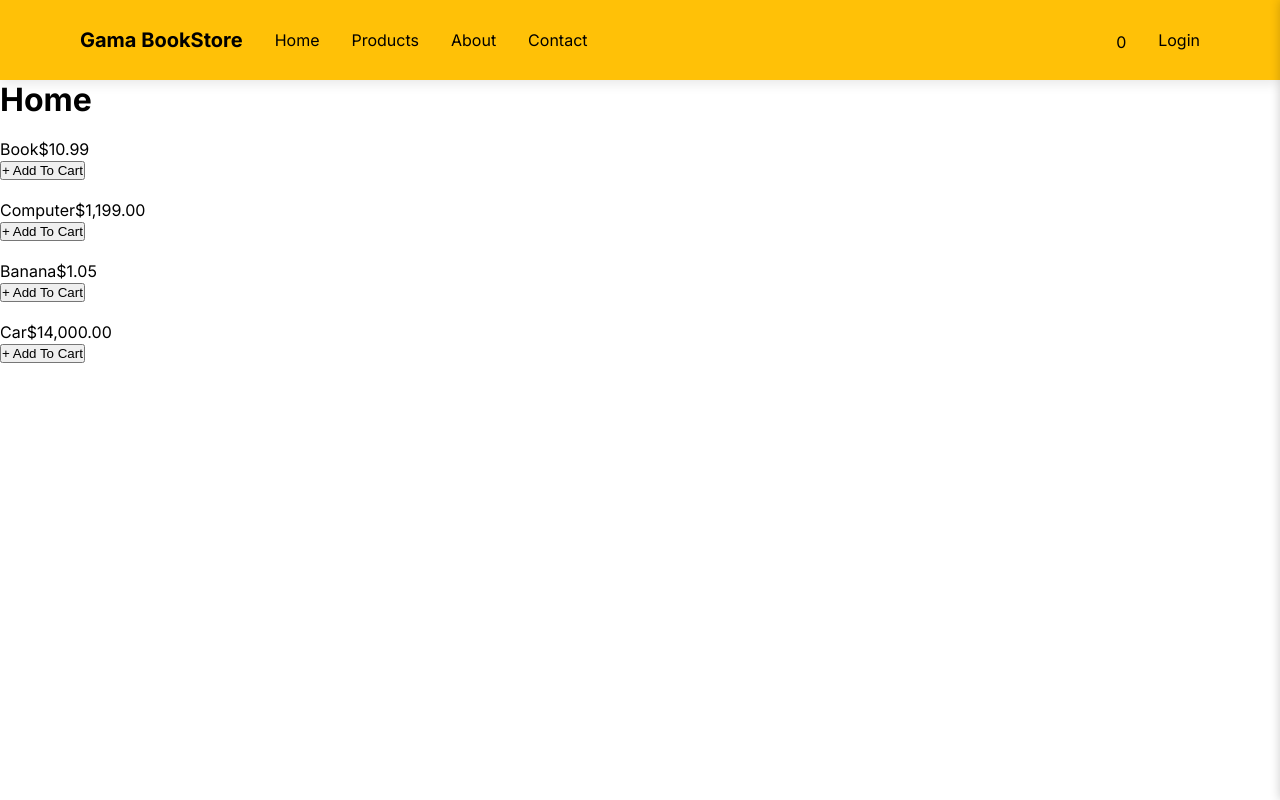
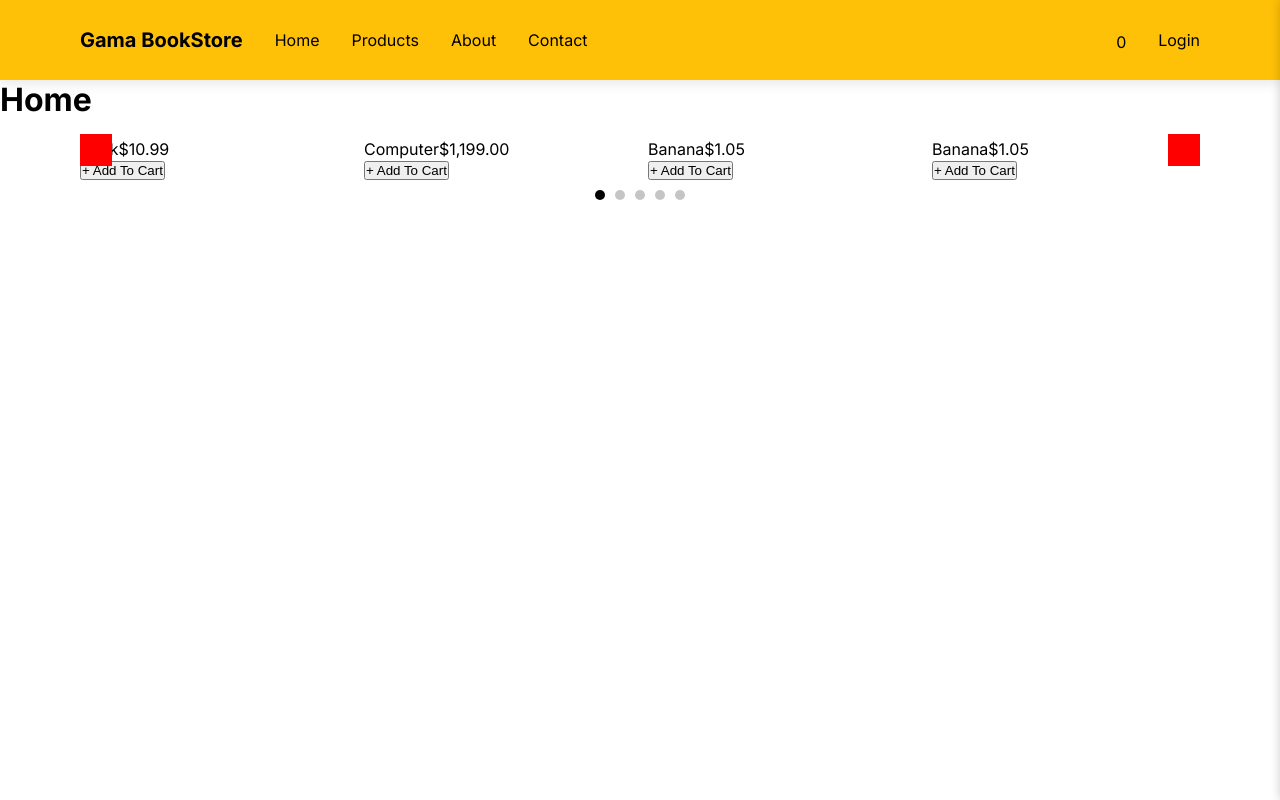
Before and after one commit to raphaelandrews/gamaxp-final-project-web, a React (Vite) app: page / in a window 1280 px wide. Built offline with nearby package versions, Linux system fonts and the light colour scheme; some icons are missing.

Commit message:
feat: ProductCarousel component with keen slider

```diff
--- a/package.json
+++ b/package.json
@@ -13,6 +13,7 @@
     "axios": "^1.3.2",
     "formik": "^2.2.9",
     "iconsax-react": "^0.0.8",
+    "keen-slider": "^6.8.5",
     "react": "^18.2.0",
     "react-dom": "^18.2.0",
     "react-is": "^18.2.0",
--- /dev/null
+++ b/src/components/ProductCarousel/ProductCarousel.tsx
@@ -0,0 +1,103 @@
+import React, { useState } from "react";
+import { Wrapper, Slider, Slide, ArrowButton, ArrowButtonR, Dots, Dot } from "../ProductCarousel/styles";
+import "./style.css";
+import { useKeenSlider } from "keen-slider/react";
+import "keen-slider/keen-slider.min.css";
+
+import { Container } from "../../styles/global"
+import { StoreProduct } from "../../components/StoreProduct/StoreProduct"
+import StoreProducts from "../../data/items.json";
+
+export default function ProductCarousel() {
+  const [currentSlide, setCurrentSlide] = React.useState(0)
+  const [loaded, setLoaded] = useState(false)
+  const [sliderRef, instanceRef] = useKeenSlider<HTMLDivElement>({
+    initial: 0,
+    slideChanged(slider) {
+      setCurrentSlide(slider.track.details.rel)
+    },
+    created() {
+      setLoaded(true)
+    },
+    slides: {
+      perView: 4,
+      spacing: 16,
+    },
+  })
+
+  return (
+    <Container>
+      <Wrapper>
+        <Slider ref={sliderRef} className="keen-slider">
+          {StoreProducts.map((item, index) => (
+            <Slide key={index + 1} className="keen-slider__slide">
+              <StoreProduct {...item} />
+            </Slide>
+          ))}
+        </Slider>
+        {loaded && instanceRef.current && (
+          <>
+            <ArrowButton
+
+              onClick={(e: any) =>
+                e.stopPropagation() || instanceRef.current?.prev()
+              }
+              disabled={currentSlide === 0}
+            />
+
+            <ArrowButtonR
+              onClick={(e: any) =>
+                e.stopPropagation() || instanceRef.current?.next()
+              }
+              disabled={
+                currentSlide ===
+                instanceRef.current.track.details.slides.length - 1
+              }
+            />
+          </>
+        )}
+      </Wrapper>
+      {loaded && instanceRef.current && (
+        <Dots>
+          {[
+            ...Array(instanceRef.current.track.details.slides.length - 3).keys(),
+          ].map((idx) => {
+            return (
+              <Dot
+                key={idx}
+                onClick={() => {
+                  instanceRef.current?.moveToIdx(idx)
+                }}
+                className={"dot" + (currentSlide === idx ? " active" : "")}
+              ></Dot>
+            )
+          })}
+        </Dots>
+      )}
+    </Container>
+  )
+}
+
+function Arrow(props: {
+  disabled: boolean
+  left?: boolean
+  onClick: (e: any) => void
+}) {
+  const disabeld = props.disabled ? " arrow--disabled" : ""
+  return (
+    <svg
+      onClick={props.onClick}
+      className={`arrow ${props.left ? "arrow--left" : "arrow--right"
+        } ${disabeld}`}
+      xmlns="http://www.w3.org/2000/svg"
+      viewBox="0 0 24 24"
+    >
+      {props.left && (
+        <path d="M16.67 0l2.83 2.829-9.339 9.175 9.339 9.167-2.83 2.829-12.17-11.996z" />
+      )}
+      {!props.left && (
+        <path d="M5 3l3.057-3 11.943 12-11.943 12-3.057-3 9-9z" />
+      )}
+    </svg>
+  )
+}
--- /dev/null
+++ b/src/components/ProductCarousel/style.css
@@ -0,0 +1,61 @@
+[class^="number-slide"],
+[class*=" number-slide"] {
+  background: grey;
+  display: flex;
+  align-items: center;
+  justify-content: center;
+  font-size: 50px;
+  color: #fff;
+  font-weight: 500;
+  height: 300px;
+  max-height: 100vh;
+}
+
+.dots {
+  display: flex;
+  padding: 10px 0;
+  justify-content: center;
+}
+
+.dot {
+  border: none;
+  width: 10px;
+  height: 10px;
+  background: #c5c5c5;
+  border-radius: 50%;
+  margin: 0 5px;
+  padding: 5px;
+  cursor: pointer;
+}
+
+.dot:focus {
+  outline: none;
+}
+
+.dot.active {
+  background: #000;
+}
+
+.arrow {
+  width: 30px;
+  height: 30px;
+  position: absolute;
+  top: 50%;
+  transform: translateY(-50%);
+  -webkit-transform: translateY(-50%);
+  fill: #fff;
+  cursor: pointer;
+}
+
+.arrow--left {
+  left: 5px;
+}
+
+.arrow--right {
+  left: auto;
+  right: 5px;
+}
+
+.arrow--disabled {
+  fill: rgba(255, 255, 255, 0.5);
+}
--- /dev/null
+++ b/src/components/ProductCarousel/styles.ts
@@ -0,0 +1,63 @@
+import styled from "styled-components";
+
+export const Wrapper = styled.div`
+    position: relative;
+`
+
+export const Slider = styled.div`
+
+`
+
+export const Slide = styled.div`
+
+`
+
+export const ArrowButton = styled.button`
+    position: absolute;
+    top: 50%;
+    transform: translateY(-50%);
+    font-size: 2rem;
+    line-height: 1;
+    padding: 1rem;
+    background-color: red;
+    border: none;
+    cursor: pointer;
+`;
+
+export const ArrowButtonR = styled.button`
+    position: absolute;
+    top: 50%;
+    right: 0;
+    transform: translateY(-50%);
+    font-size: 2rem;
+    line-height: 1;
+    padding: 1rem;
+    background-color: red;
+    border: none;
+    cursor: pointer;
+`;
+
+export const Dots = styled.div`
+    display: flex;
+    padding: 10px 0;
+    justify-content: center;
+`
+
+export const Dot = styled.div`
+    border: none;
+    width: 10px;
+    height: 10px;
+    background: #c5c5c5;
+    border-radius: 50%;
+    margin: 0 5px;
+    padding: 5px;
+    cursor: pointer;
+
+    &:focus {
+        outline: none;
+    }
+
+    &:active {
+        background: #000;
+    }
+`
--- a/src/components/StoreProduct.tsx
+++ b/src/components/StoreProduct/StoreProduct.tsx
@@ -1,5 +1,5 @@
-import { useCart } from "../context/CartContext"
-import { formatCurrency } from "../util/formatCurrency"
+import { useCart } from "../../context/CartContext";
+import { formatCurrency } from "../../util/formatCurrency";
 
 type StoreProductProps = {
   id: number
@@ -17,8 +17,9 @@ export function StoreProduct({ id, name, price, imgUrl }: StoreProductProps) {
   } = useCart()
   const quantity = getItemQuantity(id)
 
+
   return (
-    <div>
+    <>
       <img
 
         src={imgUrl}
@@ -52,6 +53,6 @@ export function StoreProduct({ id, name, price, imgUrl }: StoreProductProps) {
           )}
         </div>
       </div>
-    </div>
+    </>
   )
 }
--- a/src/data/items.json
+++ b/src/data/items.json
@@ -18,6 +18,30 @@
     "imgUrl": ""
   },
   {
+    "id": 3,
+    "name": "Banana",
+    "price": 1.05,
+    "imgUrl": ""
+  },
+  {
+    "id": 3,
+    "name": "Banana",
+    "price": 1.05,
+    "imgUrl": ""
+  },
+  {
+    "id": 3,
+    "name": "Banana",
+    "price": 1.05,
+    "imgUrl": ""
+  },
+  {
+    "id": 3,
+    "name": "Banana",
+    "price": 1.05,
+    "imgUrl": ""
+  },
+  {
     "id": 4,
     "name": "Car",
     "price": 14000,
--- a/src/pages/Home/Home.tsx
+++ b/src/pages/Home/Home.tsx
@@ -1,16 +1,19 @@
-import { StoreProduct } from "../../components/StoreProduct"
-import StoreProducts from "../../data/items.json"
+import ProductCarousel from "../../components/ProductCarousel/ProductCarousel";
+import { StoreProduct } from "../../components/StoreProduct/StoreProduct"
+import StoreProducts from "../../data/items.json";
+
 
 const Home = () => {
   return (
     <>
       <h1>Home</h1>
       <div>
-        {StoreProducts.map(item => (
+        {/*{StoreProducts.map(item => (
           <div key={item.id}>
             <StoreProduct {...item} />
           </div>
-        ))}
+        ))}*/}
+        <ProductCarousel />
       </div>
     </>
   )
```
Also changed, not shown: src/assets/game-of-thrones.jpg (added), 1 other file (tests, documents, lock files or other folders).
